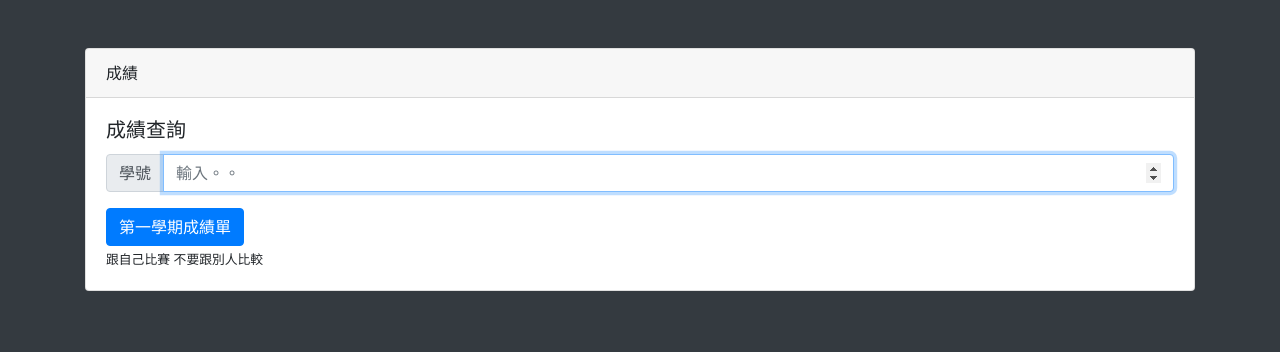
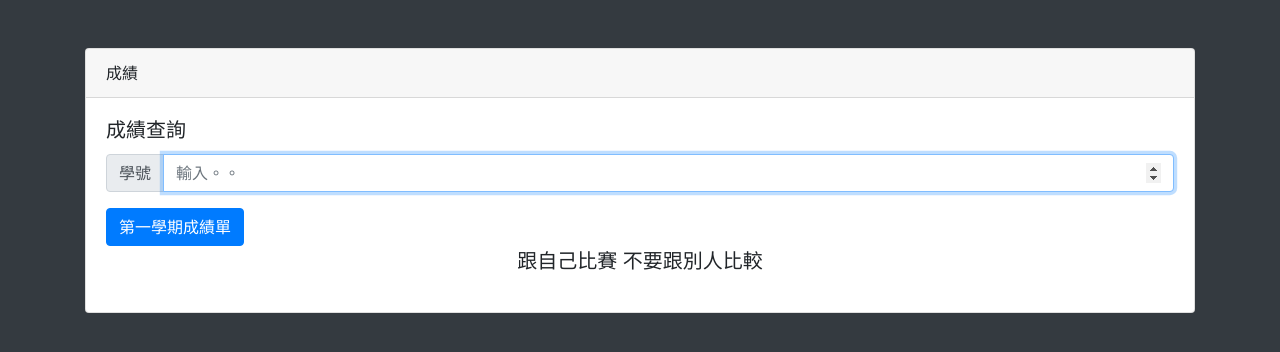
Before and after one commit to arsenicsubway/rpc, a plain HTML site: page index.html in a window 1280 px wide. Drawn offline with nearby package versions, Linux system fonts and the light colour scheme.

Commit message:
Update index.html

```diff
--- a/index.html
+++ b/index.html
@@ -24,7 +24,9 @@
             </div>
             <button class="btn btn-primary" onclick="go(2);return false;";>第一學期成績單</button>
             <br />
-            <small class="card-text">跟自己比賽 不要跟別人比較</small>
+            <blockquote class="blockquote text-center">
+				<a href="https://bit.ly/2tfq4Nb" style="color:inherit; text-decoration:none;"><p class="mb-0">跟自己比賽 不要跟別人比較</p></a>
+			</blockquote>
             </form>
         </div>
         </div>
```
